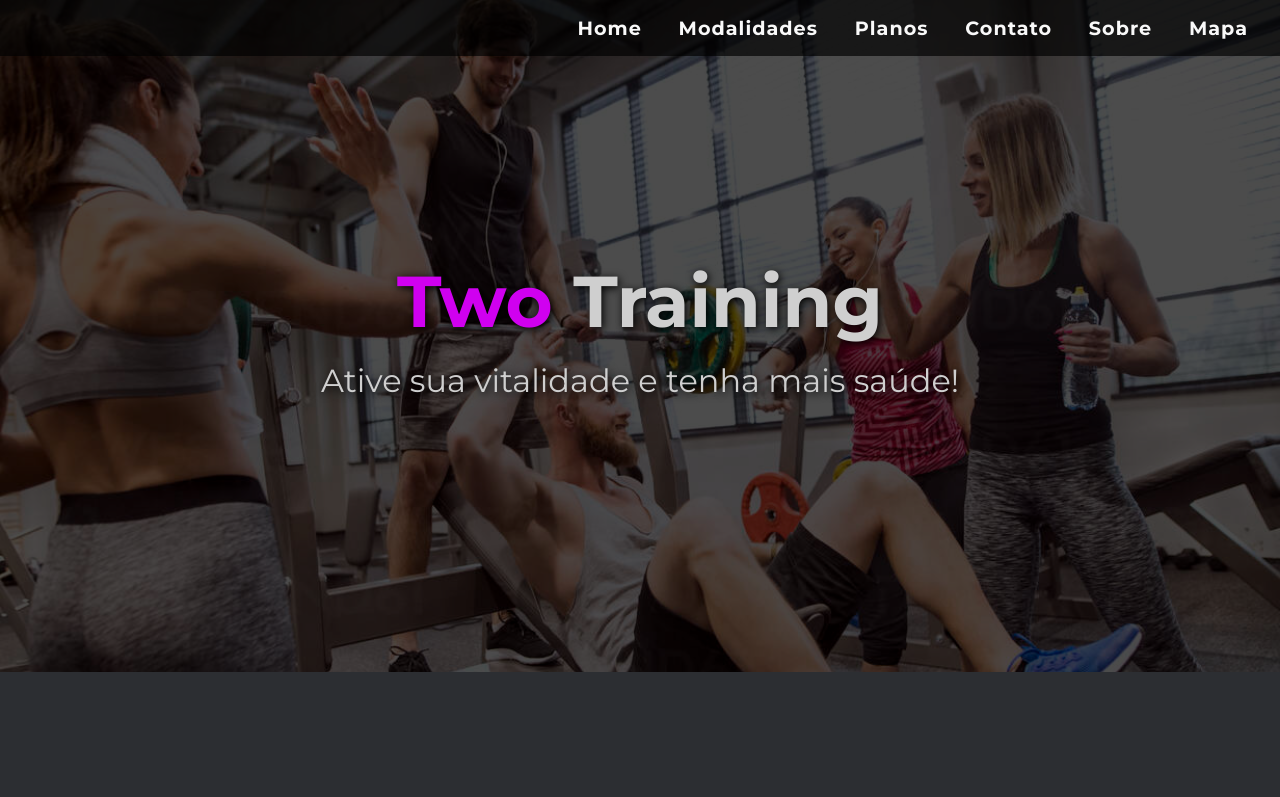
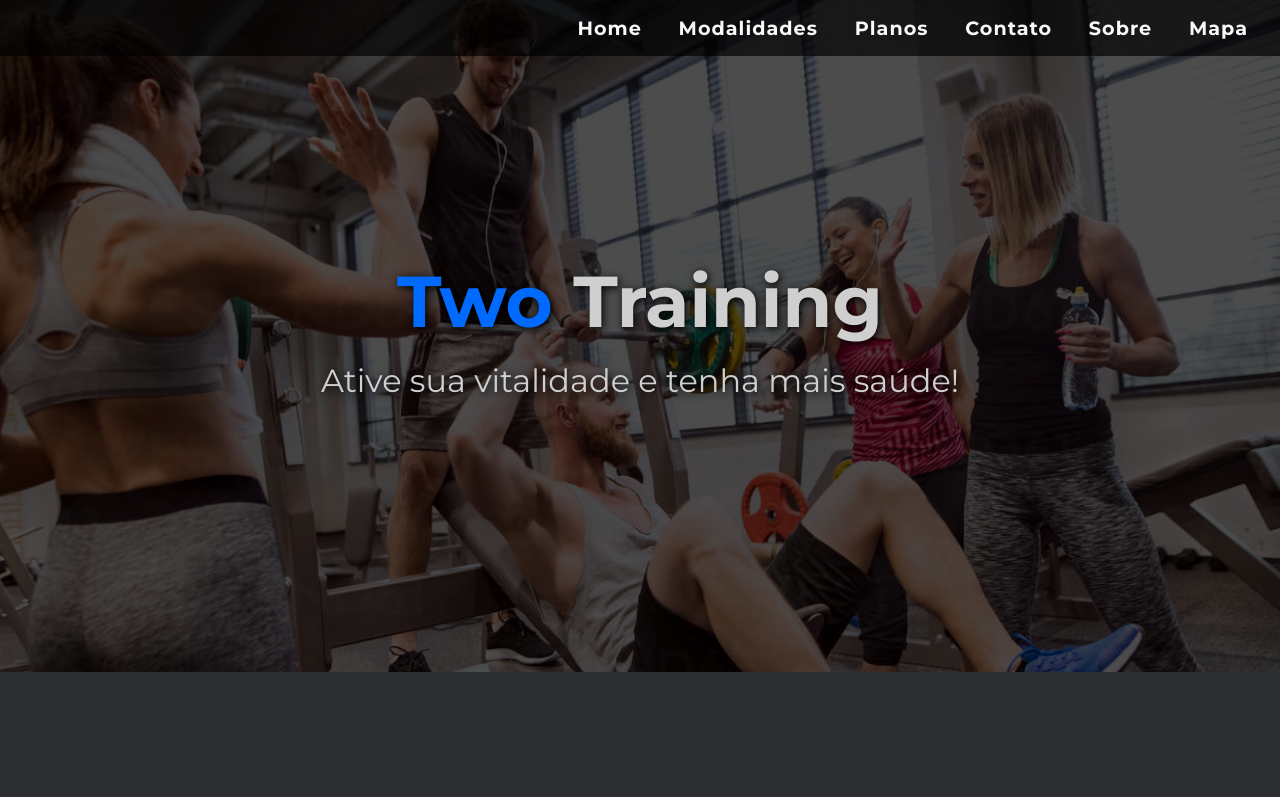
Before and after one commit to prof-marneicardoso/site-academia-fs24, a plain HTML site: page index.html in a window 1280 px wide. Shown: the top 797 px of the page. Drawn offline with nearby package versions, Linux system fonts and the light colour scheme.

Commit message:
Alteração de cor do span

```diff
--- a/css/style.css
+++ b/css/style.css
@@ -87,7 +87,8 @@ header {
 }
 
 header span {
-    color: var(--cor-destaque);
+    /* color: var(--cor-destaque); */
+    color: #006aff;
 }
 
 header p {
```
